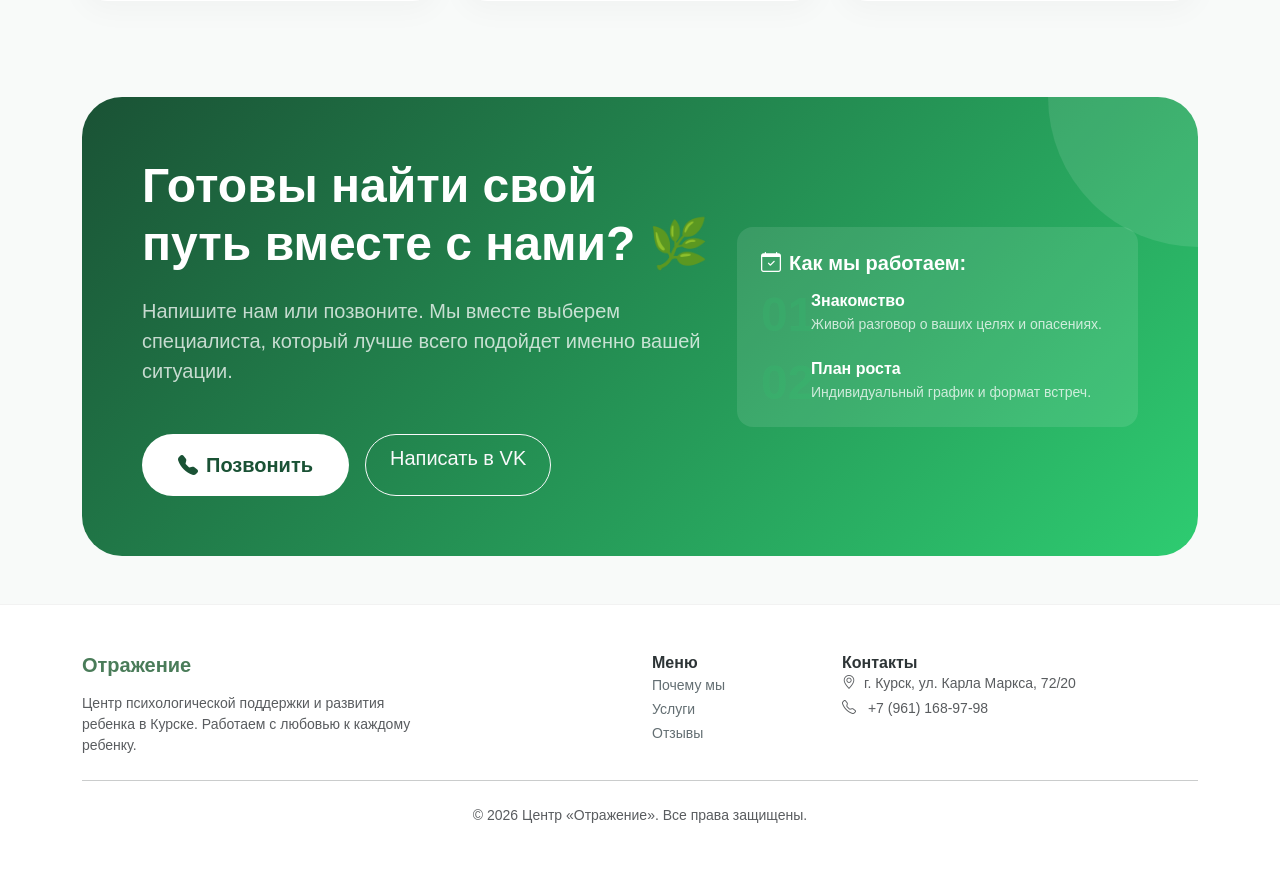
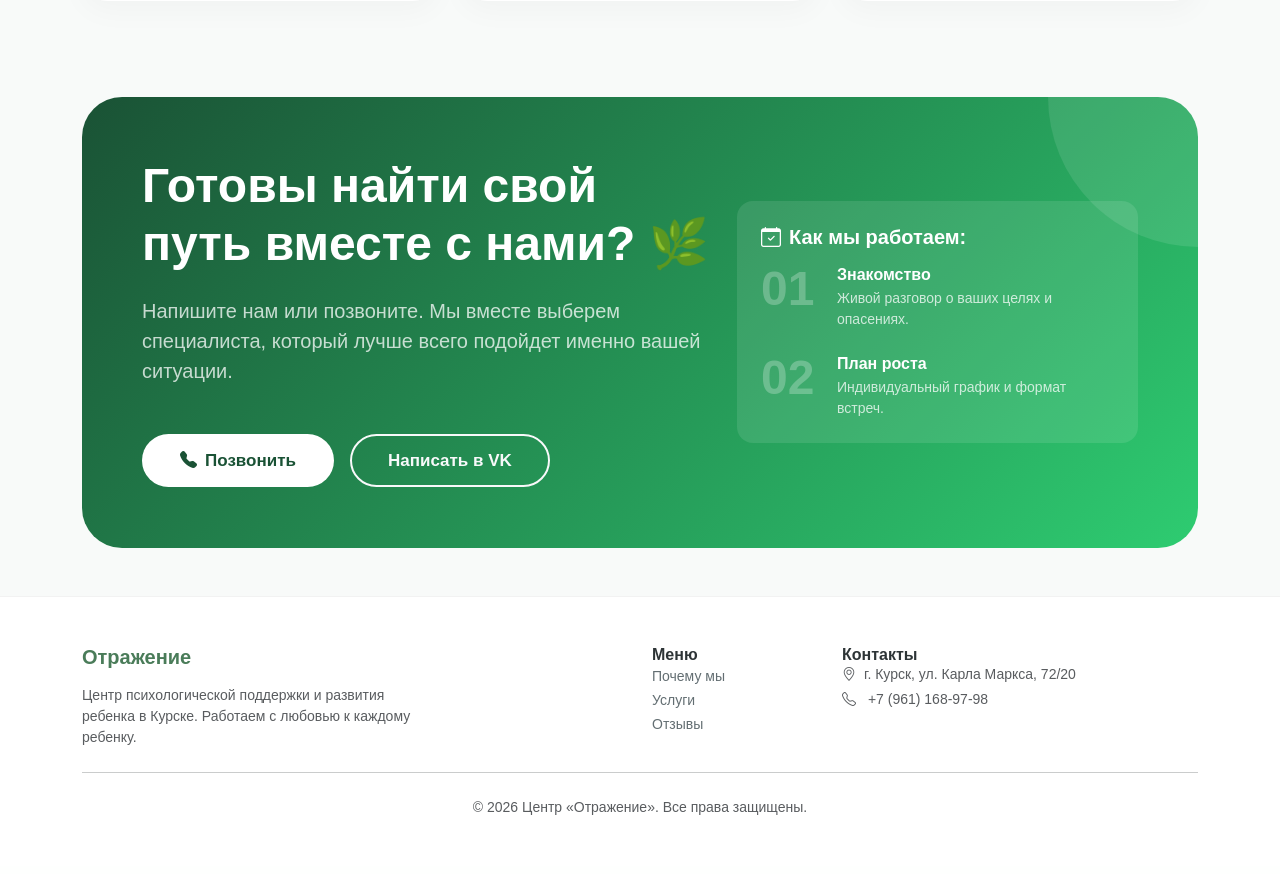
Before and after one commit to PolinaScrbbs/pips-diplom, a Django app: page /why-us/ in a window 1280 px wide. Shown: the part 1388-2262 px from the top of the page. After the commit the page ends 2203 px from the top, so only its background shows below. Run offline with Django 5.2, Linux system fonts and the light colour scheme; some libraries are stand-ins or nearby versions; some web fonts are replaced.

Commit message:
Обновление конфигурации Nginx и улучшение шаблонов для интерфейса
- Упрощена конфигурация Nginx с добавлением директивы http2.
- Обновлены изображения и атрибуты в шаблонах для улучшения визуального восприятия.
- Оптимизированы стили для элементов интерфейса, включая кнопки и изображения, для повышения отзывчивости и удобства использования.
- Внесены изменения в настройки Django для более гибкого управления хостами и CSRF-оригиналами.

```diff
--- a/reflection/main/templates/main/why_us.html
+++ b/reflection/main/templates/main/why_us.html
@@ -95,11 +95,11 @@
                     <p class="fs-5 opacity-75 mb-5">
                         Напишите нам или позвоните. Мы вместе выберем специалиста, который лучше всего подойдет именно вашей ситуации.
                     </p>
-                    <div class="d-flex flex-wrap gap-3">
-                        <a href="tel:+79611689798" class="btn btn-white btn-lg">
+                    <div class="d-flex flex-wrap gap-3 align-items-center cta-actions">
+                        <a href="tel:+79611689798" class="btn btn-white">
                             <i class="bi bi-telephone-fill me-2"></i>Позвонить
                         </a>
-                        <a href="https://vk.com/club_otragenie" class="btn btn-outline-light btn-lg rounded-pill px-4">
+                        <a href="https://vk.com/club_otragenie" class="btn btn-outline-light rounded-pill cta-btn-vk">
                             Написать в VK
                         </a>
                     </div>
--- a/reflection/static/css/pages/why-us.css
+++ b/reflection/static/css/pages/why-us.css
@@ -94,7 +94,8 @@
 
 .step-item {
     position: relative;
-    padding-left: 50px;
+    /* Крупные 01/02 (колонка ~4.1rem) + зазор до заголовка; у absolute-цифр margin не двигает текст */
+    padding-left: 4.75rem;
 }
 
 .step-number {
@@ -103,9 +104,13 @@
     top: 0;
     font-size: 3rem;
     font-weight: 900;
-    color: var(--brand-green);
-    opacity: 0.15;
+    color: rgba(255, 255, 255, 0.25);
     line-height: 1;
+    width: 3.25rem;
+    text-align: right;
+    margin-right: 0.75rem;
+    padding-right: 0.75rem;
+    box-sizing: content-box;
 }
 
 .cta-box {
@@ -128,17 +133,48 @@
     right: -150px;
 }
 
-.btn-white {
+/* CTA: одинаковая высота, текст по центру (flex), без конфликта с btn-lg */
+.cta-box .cta-actions > .btn {
+    padding: 0.875rem 2.25rem;
+    font-size: 1.0625rem;
+    font-weight: 700;
+    display: inline-flex;
+    align-items: center;
+    justify-content: center;
+    line-height: 1.25;
+    min-height: 3.125rem;
+    box-sizing: border-box;
+    transition: transform 0.25s ease, box-shadow 0.25s ease, background-color 0.25s ease,
+        color 0.25s ease, border-color 0.25s ease;
+}
+
+.cta-box .cta-actions .btn-white {
     background: #fff;
     color: var(--brand-dark);
     border-radius: 50px;
-    padding: 15px 35px;
-    font-weight: 700;
-    transition: all 0.3s;
+    border: 2px solid transparent;
 }
 
-.btn-white:hover {
-    transform: translateY(-3px);
-    box-shadow: 0 10px 20px rgba(0, 0, 0, 0.2);
-    color: var(--brand-green);
+.cta-box .cta-actions .btn-white:hover {
+    transform: translateY(-2px);
+    box-shadow: 0 10px 28px rgba(26, 82, 53, 0.2);
+    color: var(--brand-dark);
+    background: linear-gradient(180deg, #ffffff 0%, #f2faf5 100%);
+    border-color: rgba(46, 204, 113, 0.35);
 }
+
+.cta-box .cta-actions .btn-white:focus-visible {
+    transform: translateY(-1px);
+    box-shadow: 0 0 0 3px rgba(255, 255, 255, 0.55);
+    outline: none;
+}
+
+.cta-box .cta-actions .cta-btn-vk {
+    border-width: 2px;
+}
+
+.cta-box .cta-actions .cta-btn-vk:hover {
+    background: rgba(255, 255, 255, 0.12);
+    border-color: #fff;
+    color: #fff;
+}
```
Also changed, not shown: reflection/main/templates/main/index.html (+8 -2 lines), reflection/reflection/settings.py (+17 -5 lines), reflection/static/css/pages/home.css (+8 -0 lines), reflection/static/images/hero-home.svg (added), 1 other file.
